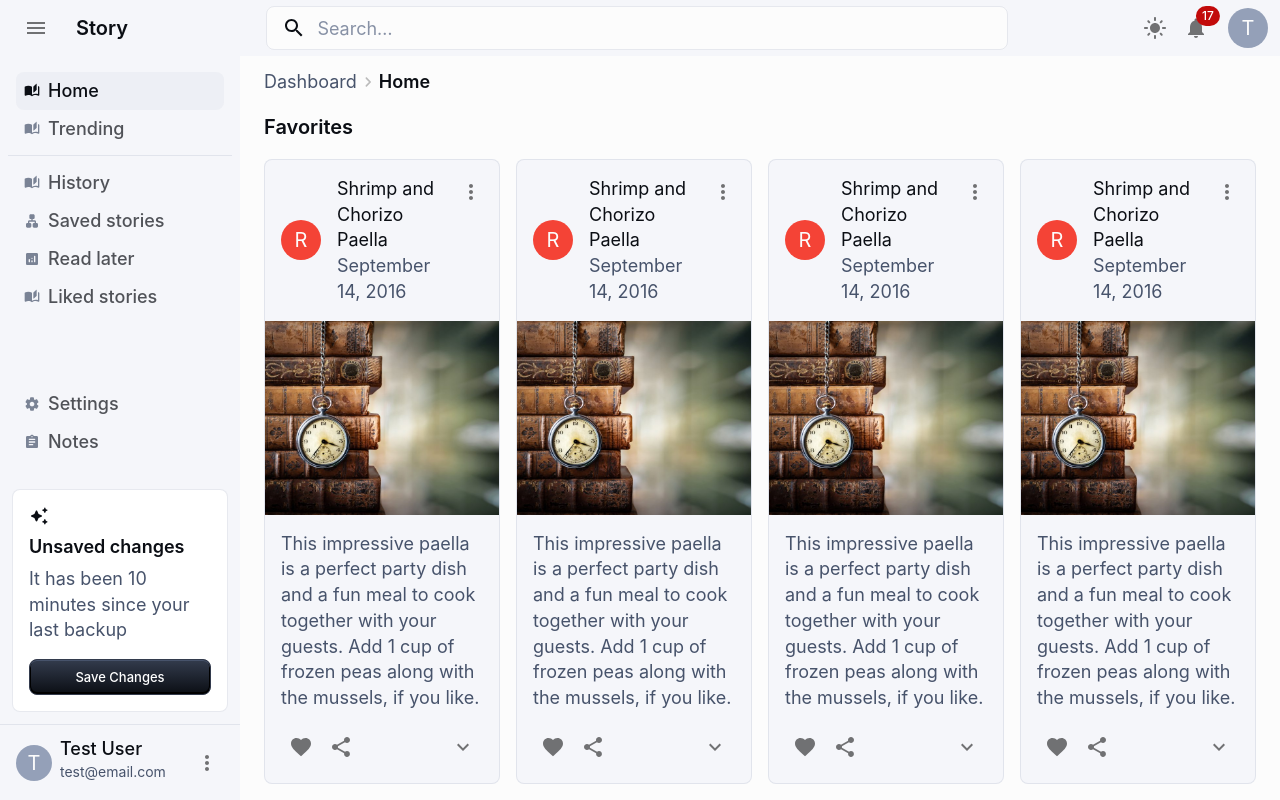
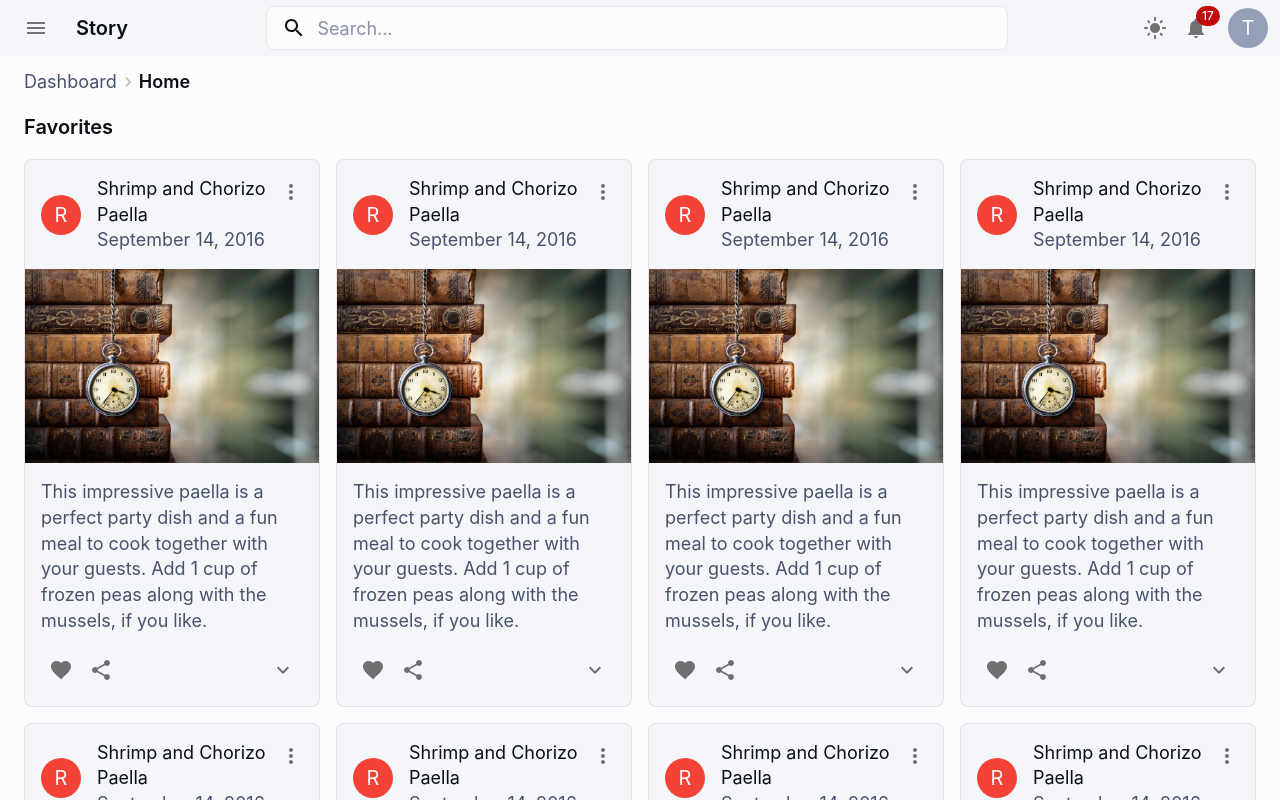
Before and after one commit to tmikov99/story-ui, a React (Vite) app: page / in a window 1280 px wide. Shown: the top 800 px of the page. Built offline with nearby package versions, Linux system fonts and the light colour scheme.

Commit message:
Add temporary sidebar toggle logic (#21)

```diff
--- a/src/App.tsx
+++ b/src/App.tsx
@@ -16,10 +16,18 @@ import SignUp from './components/SignUp';
 import AppHeader from './components/AppHeader';
 import HomePage from './components/HomePage';
 import StoryPage from './components/StoryPage';
+import { useState } from 'react';
 
 
 let signedIn = true;
 function App() {
+  const [open, setOpen] = useState(false);
+
+  const handleDrawerToggle = () => {
+    //TODO: Refactor when adding redux
+    setOpen(!open);
+  };
+
   return (
     <AppTheme>
       <CssBaseline enableColorScheme />
@@ -32,8 +40,8 @@ function App() {
           </Routes>
           :
           <Box sx={{ display: 'flex' }}>
-            <AppHeader />
-            <SideMenu />
+            <AppHeader handleDrawerToggle={handleDrawerToggle}/>
+            <SideMenu open={open} />
             <Box
               component="main"
               sx={(theme) => ({
--- a/src/components/AppHeader.tsx
+++ b/src/components/AppHeader.tsx
@@ -75,7 +75,12 @@ const StyledInputBase = styled(InputBase)(({ theme }) => ({
   },
 }));
 
-export default function AppHeader() {
+interface AppHeaderProps {
+  //TODO: Refactor when adding redux
+  handleDrawerToggle: () => void;
+}
+
+export default function AppHeader({ handleDrawerToggle }: AppHeaderProps) {
   const [anchorEl, setAnchorEl] = React.useState<null | HTMLElement>(null);
   const [mobileMoreAnchorEl, setMobileMoreAnchorEl] =
     React.useState<null | HTMLElement>(null);
@@ -173,6 +178,7 @@ export default function AppHeader() {
             edge="start"
             aria-label="open drawer"
             sx={{ mr: 2 }}
+            onClick={handleDrawerToggle}
           >
             <MenuIcon />
           </IconButton>
--- a/src/components/SideMenu.tsx
+++ b/src/components/SideMenu.tsx
@@ -10,8 +10,12 @@ import OptionsMenu from './OptionsMenu';
 
 const drawerWidth = 240;
 
+interface SideMenuProps {
+  //TODO: Refactor when adding redux
+  open: boolean;
+}
+
 const Drawer = styled(MuiDrawer)({
-  width: drawerWidth,
   flexShrink: 0,
   boxSizing: 'border-box',
   mt: 10,
@@ -21,11 +25,15 @@ const Drawer = styled(MuiDrawer)({
   },
 });
 
-export default function SideMenu() {
+export default function SideMenu({ open }: SideMenuProps) {
   return (
     <Drawer
-      variant="permanent"
+      variant="persistent"
+      open={open}
+      anchor="left"
       sx={{
+        width: open ? drawerWidth : 0, //TODO: Refactor when adding redux
+        transition: 'width 0.2s',
         display: { xs: 'none', md: 'block' },
         [`& .${drawerClasses.paper}`]: {
           backgroundColor: 'background.paper',
```
